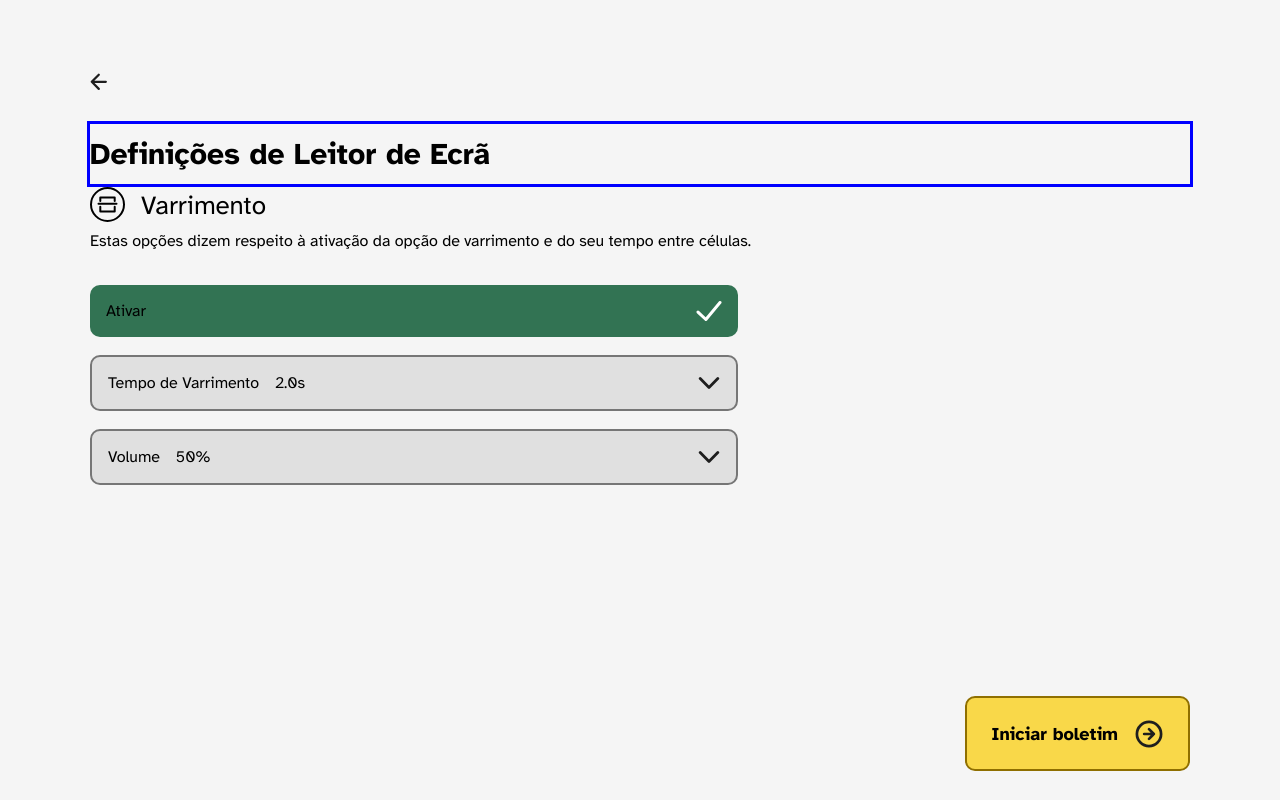
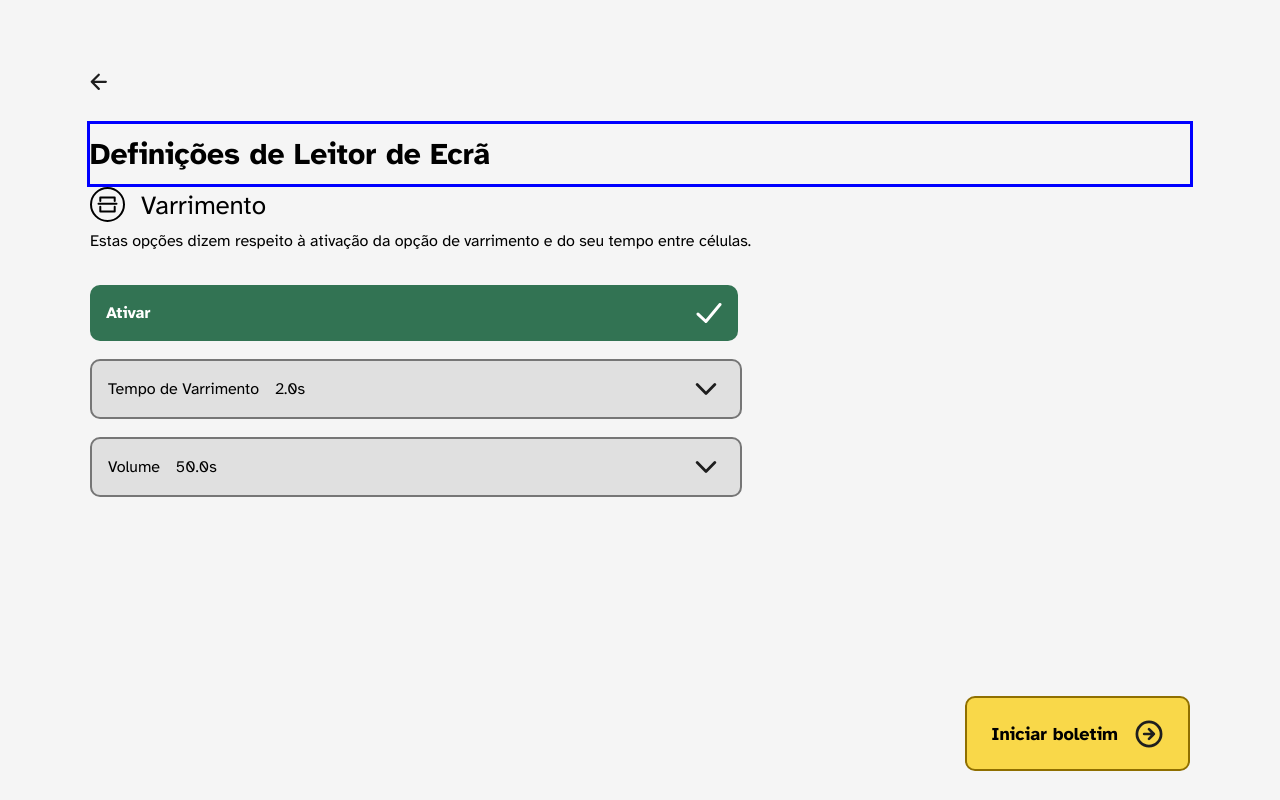
Before and after one commit to constancacc/Voto-Acessivel, a React (Vite) app in the folder voto-acessivel/: page /leitor-ecra in a window 1280 px wide. Built offline with nearby package versions, Linux system fonts and the light colour scheme.

Commit message:
adapt cell de acessibilidade

```diff
--- /dev/null
+++ b/voto-acessivel/src/components/AdaptCell.jsx
@@ -0,0 +1,102 @@
+import { useState, useEffect, useRef } from "react";
+import '../styles/a11y.css';
+
+export default function AdaptCell({ title, value, onConfirm, icon, editable = false }) {
+  const [isOpen, setIsOpen] = useState(false);
+  const [tempValue, setTempValue] = useState(parseFloat(value));
+  const minusBtnRef = useRef(null);
+
+  // Atualiza tempValue quando value externo mudar
+  useEffect(() => {
+    setTempValue(parseFloat(value));
+  }, [value]);
+
+  // Coloca foco no botão "-" quando abre
+  useEffect(() => {
+    if (isOpen && minusBtnRef.current) {
+      minusBtnRef.current.focus();
+    }
+  }, [isOpen]);
+
+  const handleConfirm = () => {
+    onConfirm(tempValue);
+    setIsOpen(false);
+  };
+
+  const handleClick = () => {
+    if (editable) {
+      setTempValue(parseFloat(value));
+      setIsOpen((prev) => !prev);
+    }
+  };
+
+  const handleKeyDown = (e) => {
+    if (!editable) return;
+    if (e.key === "Enter" || e.key === " ") {
+      e.preventDefault();
+      handleClick();
+    }
+  };
+
+  return (
+    <div className="adapt-cell-wrapper" id="versao2" style={{ width: '100%' }}>
+      <div
+        className={`adap-cell ${isOpen ? "expanded" : ""}`}
+        role="button"
+        tabIndex="0"
+        aria-expanded={isOpen}
+        aria-controls={`controls-${title.replace(/\s+/g, "-").toLowerCase()}`}
+        onClick={handleClick}
+        onKeyDown={handleKeyDown}
+        style={{ cursor: editable ? 'pointer' : 'default' }}
+      >
+        <span className="adap-title">
+          <p>{title}</p>
+          <p>{value}</p>
+        </span>
+
+        {/* Ícone com rotação e alt dinâmico */}
+        <img
+          src={icon}
+          alt={isOpen ? "Fechar opções" : "Abrir opções"}
+          className={`icon-arrow ${isOpen ? "rotated" : ""}`}
+          aria-hidden="true"
+          focusable="false"
+        />
+      </div>
+
+      {/* Área animada para os controles */}
+      <div
+        id={`controls-${title.replace(/\s+/g, "-").toLowerCase()}`}
+        className={`controls-container ${isOpen ? "open" : "closed"}`}
+        onClick={(e) => e.stopPropagation()}
+      >
+        <div className="buttons-row">
+          <button
+            ref={minusBtnRef}
+            className="circle-btn"
+            aria-label={`Diminuir valor de ${title}`}
+            onClick={() => setTempValue(prev => prev - 1)}
+          >-</button>
+
+          <span className="temp-value" aria-live="polite" aria-atomic="true">{tempValue}</span>
+
+          <button
+            className="circle-btn"
+            aria-label={`Aumentar valor de ${title}`}
+            onClick={() => setTempValue(prev => prev + 1)}
+          >+</button>
+        </div>
+
+        <button
+          className="custom-button primary"
+          id="confirmacao-a11y"
+          aria-label={`Confirmar alteração de ${title}`}
+          onClick={handleConfirm}
+        >
+          Confirmar alteração
+        </button>
+      </div>
+    </div>
+  );
+}
--- a/voto-acessivel/src/pages/links-acessibilidade/LeitorEcra.jsx
+++ b/voto-acessivel/src/pages/links-acessibilidade/LeitorEcra.jsx
@@ -1,4 +1,5 @@
-import React from 'react';
+
+import React, { useState } from 'react'; // <- Importa useStatexs
 import { useNavigate } from 'react-router-dom';  // Faltava para navegar
 
 /* botões */
@@ -6,6 +7,8 @@ import seta from "../../assets/ArrowIcon.svg";
 import accessibility from "../../assets/accessibility.svg";
 import Button from '../../components/Button.jsx';
 import CollapseBox from '../../components/Collapse1.jsx';
+import AdaptCell from '../../components/AdaptCell.jsx'
+
 
 /* imagens */
 import varrimento from "../../assets/a11y/varrimento.svg";
@@ -22,6 +25,9 @@ import '../../styles/a11y.css';
 
 export default function LeitorEcra() {
   const navigate = useNavigate();
+  const [tempo, setTempo] = useState(2.0); // <- Valor inicial de 2.0 segundos
+  const [volume, setVolume] = useState(50.0); // Valor inicial em porcentagem
+
 
   return (
     <div className="grid-container">
@@ -68,33 +74,22 @@ export default function LeitorEcra() {
 
             </div>
 
-            <div
-            className="adap-cell"
-            id="versao2"
-            role="button"
-            tabIndex="0"
-            >
-                <span className="adap-title">
-                    <p>Tempo de Varrimento</p>
-                    <p>2.0s</p>
-                </span>
+              <AdaptCell
+                title="Tempo de Varrimento"
+                value={`${tempo.toFixed(1)}s`}
+                icon={next}
+                editable={true}
+                onConfirm={(newVal) => setTempo(newVal)}
+              />
 
-                <img src={next}></img>
-            </div>
+              <AdaptCell
+                title="Volume"
+                value={`${volume.toFixed(1)}s`}
+                icon={next}
+                editable={true}
+                onConfirm={(newVal) => setVolume(newVal)}
+              />
 
-            <div
-            className="adap-cell"
-            id="versao2"
-            role="button"
-            tabIndex="0"
-            >
-                <span className="adap-title">
-                    <p>Volume</p>
-                    <p>50%</p>
-                </span>
-
-                <img src={next}></img>
-            </div>
             </div>
         </div>
 
--- a/voto-acessivel/src/styles/a11y.css
+++ b/voto-acessivel/src/styles/a11y.css
@@ -18,7 +18,7 @@
     justify-content: space-between;
     align-items: center;
     align-self: stretch;
-    border-radius: 10px;
+
 }
 
 #versao1{
@@ -30,12 +30,14 @@
     border: 2px solid var(--secundary-stroke);
     background: var(--secundary);
     font-weight: 200;
+    border-radius: 10px;
 }
 
 .adap-title{
     display: flex;
     align-items: center;
     gap: 16px;
+    border-radius: 10px;
 }
 
 span img{
@@ -49,17 +51,18 @@ span img{
 }
 
 span p {
-    color: #000;
-    font-family: "Atkinson Hyperlegible";
-    font-size: 16px;
-    font-style: normal;
-    line-height: normal;
+    font-size: var(--font-base-size);
     margin-bottom: 0;
 }
 
+div.ativo > span > p {
+    color: white;
+}
+
 .ativo{
-    color: white;
-   background: var(--Active-color, #327353);;
+    font-weight: 700;
+   background: var(--Active-color, #327353);
+   border-radius: 10px;
 }
 
 /*PRÉ-DEFINIÇÕES*/
@@ -94,3 +97,61 @@ span p {
 #motoras{
     margin-bottom: 2rem;
 }
+
+/*leitor de ecrã*/
+.icon-arrow {
+  padding: 6px 7px;
+  transition: transform 0.3s ease;
+  display: block;
+}
+
+.icon-arrow.rotated {
+  transform: rotate(180deg);
+}
+
+/* Container dos controles - animado */
+.controls-container {
+  max-height: 0;
+  overflow: hidden;
+  transition: max-height 0.4s ease, padding 0.4s ease;
+  display: flex;
+  flex-direction: column;
+  align-items: center;
+}
+
+.controls-container.open {
+  max-height: 150px; /* suficiente para mostrar o conteúdo */
+  padding: 12px 0 0 0;
+}
+
+/* Linha dos botões - centralizada */
+.buttons-row {
+  display: flex;
+  gap: 16px;
+  justify-content: center;
+  align-items: center;
+  margin-bottom: 12px;
+}
+
+/* Botões circulares preto com texto branco */
+.circle-btn {
+  background-color: black;
+  color: white;
+  border: none;
+  border-radius: 50%;
+  width: 36px;
+  height: 36px;
+  font-size: 24px;
+  font-weight: bold;
+  cursor: pointer;
+  display: flex;
+  justify-content: center;
+  align-items: center;
+  user-select: none;
+  transition: background-color 0.2s ease;
+}
+
+#confirmacao-a11y{
+    margin-bottom: 1rem;
+    padding: 5px 10px;
+}
```
